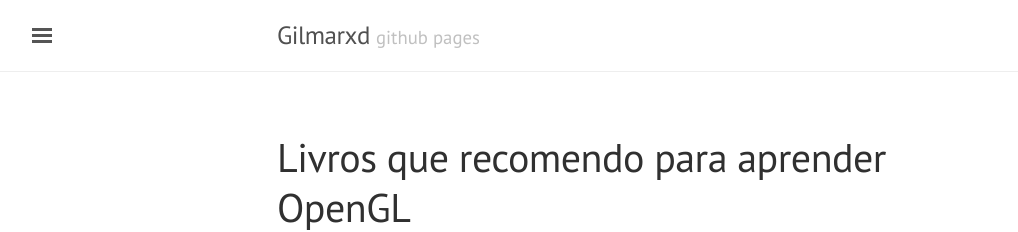
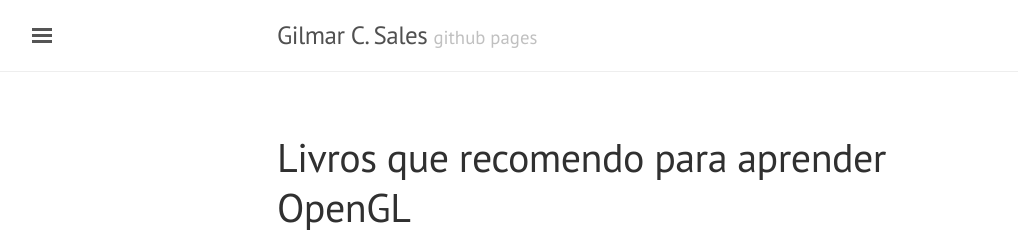
Before and after one commit to gilmarxd/gilmarxd.github.io, a Jekyll site: the page built from index.html, in a window 1280 px wide and 900 px high. Shown: the top 232 px of the window, without its empty margins (3-1021 px from the left). Built offline with Jekyll 4.4.1, drawn with Linux system fonts in a browser that asks for light colours; the list of posts is cut into pages by our own code.

Commit message:
update info +  sidebar

```diff
--- a/_config.yml
+++ b/_config.yml
@@ -5,9 +5,9 @@
 #relative_permalinks: true
 
 # Setup
-title:               'Gilmarxd'
+title:               'Gilmar C. Sales'
 tagline:             'github pages'
-description:         'Sou estudante de Ciência da Computação, estou no quinto período de oito, estudo Computação Gráfica com OpenGL puro em C++, aproveite os conteúdos. <br><a style="margin-left:auto; margin-right:auto;" href="https://twitter.com/Gilmarxd0" target="_blank">@Gilmarxd0</a>'
+description:         'Estudante de Ciência da Computação, atualmente no quinto período de oito, estuda Computação Gráfica com OpenGL puro em C++. <br><a style="margin-left:auto; margin-right:auto;" href="https://twitter.com/Gilmarxd0" target="_blank">@Gilmarxd0</a>'
 url:                 'https://gilmarxd.github.io/'
 baseurl:             ''
 paginate:            4
@@ -16,7 +16,7 @@
 # About/contact
 author:
   name:              Gilmar Custodio
-  url:               https://twitter.com/Gilmar_CS
+  url:               https://twitter.com/Gilmarxd0
   email:             gilmar_custodio_@hotmail.com
 
 github:
--- a/_includes/sidebar.html
+++ b/_includes/sidebar.html
@@ -5,7 +5,7 @@
 <!-- Toggleable sidebar -->
 <div class="sidebar" id="sidebar">
     <div class="sidebar-item">
-        <img class="profile" style="margin-left: auto; margin-right: auto; width: 50%; border-radius: 70%" src="{{ site.baseurl }}/public/imgs/profile.jpg" />
+        <img class="profile" style="margin-left: auto; margin-right: auto; width: 60%; border-radius: 70%" src="{{ site.baseurl }}/public/imgs/profile.jpg" />
 
         <p>{{ site.description }}</p>
     </div>
```
